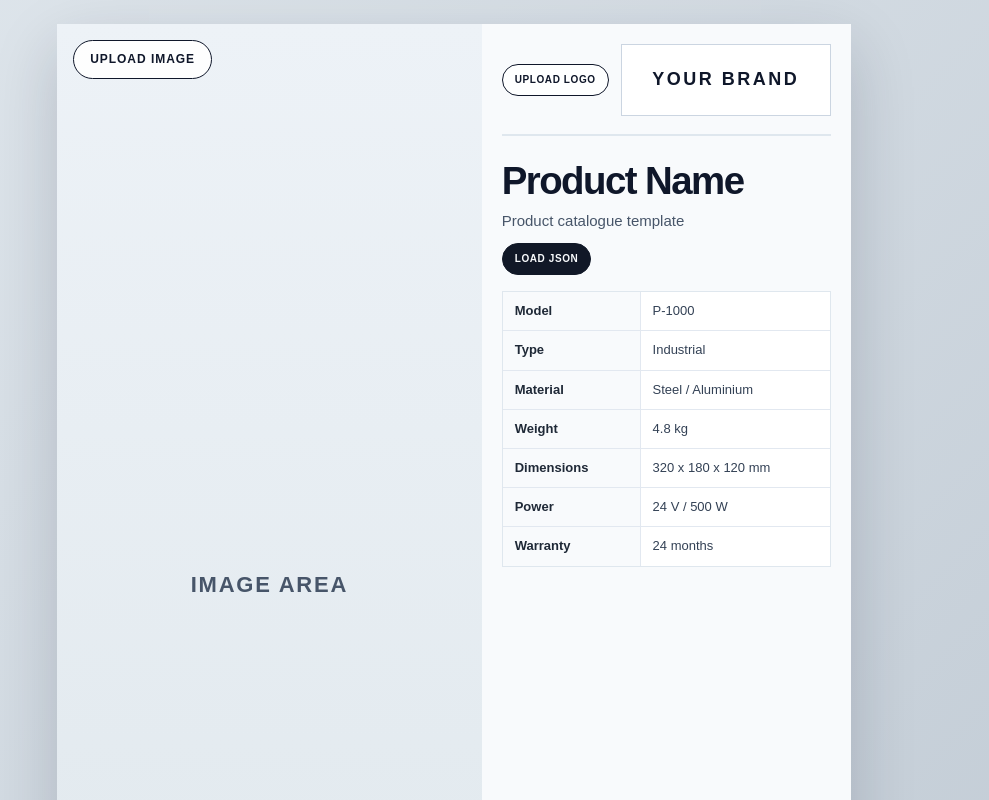
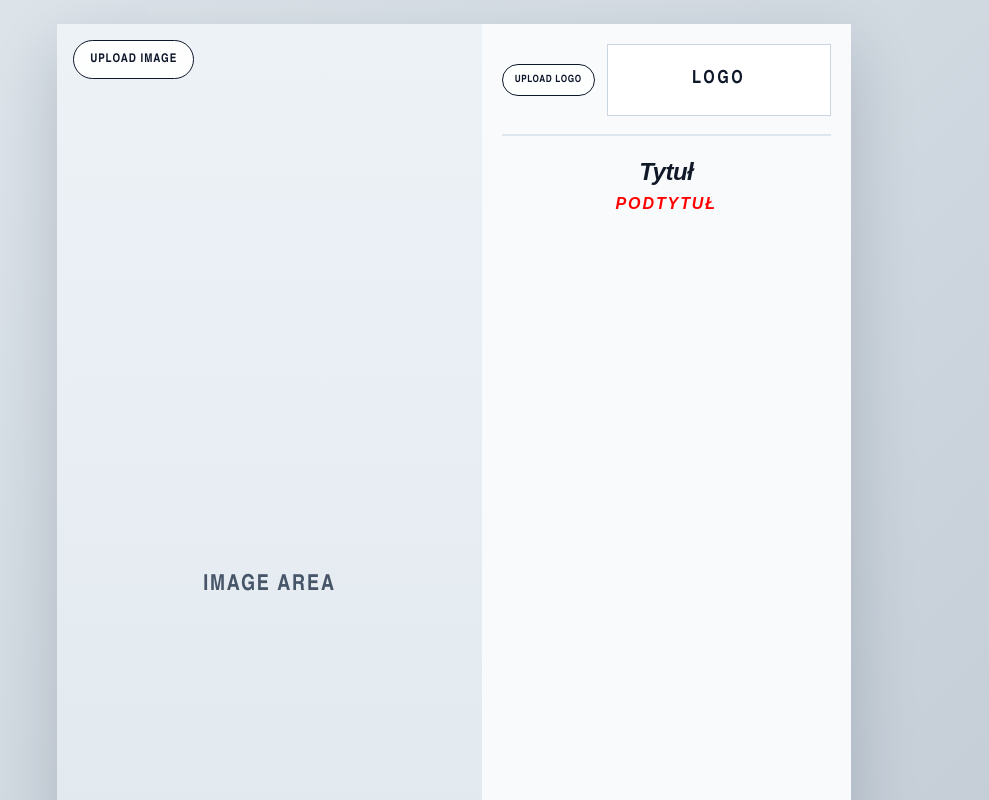
Before and after one commit to DzaneQ/KartyKatalogowe, a Vue app in the folder vue-project/: page / in a window 1280 px wide. Shown: the top 800 px of the page, without its empty margins (186-1175 px from the left). Built offline with nearby package versions, Linux system fonts and the light colour scheme.

Commit message:
feat: Font adjustments

```diff
--- a/vue-project/src/App.vue
+++ b/vue-project/src/App.vue
@@ -14,18 +14,10 @@ interface ProductData {
 }
 
 const defaultProduct: ProductData = {
-  logoText: 'YOUR BRAND',
-  productName: 'Product Name',
-  subtitle: 'Product catalogue template',
-  specifications: [
-    { key: 'Model', value: 'P-1000' },
-    { key: 'Type', value: 'Industrial' },
-    { key: 'Material', value: 'Steel / Aluminium' },
-    { key: 'Weight', value: '4.8 kg' },
-    { key: 'Dimensions', value: '320 x 180 x 120 mm' },
-    { key: 'Power', value: '24 V / 500 W' },
-    { key: 'Warranty', value: '24 months' },
-  ],
+  logoText: 'Logo',
+  productName: 'Tytuł',
+  subtitle: 'Podtytuł',
+  specifications: [],
 }
 
 const product = reactive<ProductData>({ ...defaultProduct, specifications: [...defaultProduct.specifications] })
@@ -81,6 +73,32 @@ onMounted(() => {
   }
 })
 
+const chemicalSubscripts: Record<string, string> = {
+  '0': '₀',
+  '1': '₁',
+  '2': '₂',
+  '3': '₃',
+  '4': '₄',
+  '5': '₅',
+  '6': '₆',
+  '7': '₇',
+  '8': '₈',
+  '9': '₉',
+}
+
+const formatChemicalValue = (value: string): string => {
+  if (!value) {
+    return value
+  }
+
+  return value.replace(/_([0-9]+)/g, (_, digits: string) =>
+    digits
+      .split('')
+      .map((digit) => chemicalSubscripts[digit] ?? digit)
+      .join(''),
+  )
+}
+
 const normalizeSpecifications = (input: unknown): ProductSpecRow[] => {
   if (Array.isArray(input)) {
     return input
@@ -88,7 +106,8 @@ const normalizeSpecifications = (input: unknown): ProductSpecRow[] => {
         if (typeof entry === 'object' && entry !== null) {
           const row = entry as Record<string, unknown>
           const key = typeof row.key === 'string' ? row.key : typeof row.label === 'string' ? row.label : ''
-          const value = typeof row.value === 'string' ? row.value : typeof row.val === 'string' ? row.val : String(row.value ?? '')
+          const rawValue = typeof row.value === 'string' ? row.value : typeof row.val === 'string' ? row.val : String(row.value ?? '')
+          const value = formatChemicalValue(rawValue)
           return key ? { key, value } : null
         }
 
@@ -100,7 +119,7 @@ const normalizeSpecifications = (input: unknown): ProductSpecRow[] => {
   if (input && typeof input === 'object') {
     return Object.entries(input as Record<string, unknown>).map(([key, value]) => ({
       key,
-      value: typeof value === 'string' ? value : String(value ?? ''),
+      value: formatChemicalValue(typeof value === 'string' ? value : String(value ?? '')),
     }))
   }
 
@@ -149,22 +168,7 @@ const onLogoUpload = (event: Event) => {
   logoPreview.value = URL.createObjectURL(file)
 }
 
-const onJsonUpload = async (event: Event) => {
-  const target = event.target as HTMLInputElement
-  const file = target.files?.[0]
-  if (!file) return
 
-  try {
-    const text = await file.text()
-    const parsed = JSON.parse(text) as Record<string, unknown>
-    applyProductData(parsed)
-  } catch (error) {
-    console.error('Invalid JSON file', error)
-    alert('The JSON file is not valid. Please upload a valid product JSON file.')
-  } finally {
-    target.value = ''
-  }
-}
 </script>
 
 <template>
@@ -206,13 +210,11 @@ const onJsonUpload = async (event: Event) => {
           <p class="subtitle">{{ product.subtitle }}</p>
         </div>
 
-        <div class="json-actions">
-          <label class="upload-button upload-button-small accent">Load JSON
-            <input type="file" accept="application/json" @change="onJsonUpload" />
-          </label>
+        <div v-if="product.specifications.length" class="specifications-header">
+          Informacje techniczne:
         </div>
 
-        <div class="table-wrap">
+        <div v-if="product.specifications.length" class="table-wrap">
           <table>
             <tbody>
               <tr v-for="row in product.specifications" :key="`${row.key}-${row.value}`">
@@ -229,12 +231,10 @@ const onJsonUpload = async (event: Event) => {
 
 <style>
 :root {
-  font-family: Arial, Helvetica, sans-serif;
+  font-family: "Futura Bold Condensed", "Arial Narrow", sans-serif;
   color: #111827;
   background: #e5e7eb;
   line-height: 1.4;
-  font-weight: 400;
-  font-synthesis: none;
   text-rendering: optimizeLegibility;
   -webkit-font-smoothing: antialiased;
   -moz-osx-font-smoothing: grayscale;
@@ -298,6 +298,7 @@ body {
   border: 1px solid #0f172a;
   background: rgba(255, 255, 255, 0.92);
   color: #0f172a;
+  font-family: "Futura Bold Condensed", "Arial Narrow", sans-serif;
   font-size: 12px;
   font-weight: 700;
   letter-spacing: 0.08em;
@@ -424,20 +425,37 @@ body {
 
 h1 {
   margin: 0;
-  font-size: clamp(26px, 3vw, 40px);
-  line-height: 1.1;
-  letter-spacing: -0.04em;
-  color: #0f172a;
+  font-family: "Futura Bold Condensed", sans-serif;
+  font-size: 24px;
+  line-height: 1;
+  letter-spacing: -0.02em;
+  font-weight: bold;
+  font-style: italic;
+  text-align: center;
+  color: #111827;
 }
 
 .subtitle {
   margin: 8px 0 0;
-  color: #475569;
-  font-size: 15px;
+  font-family: "Futura Bold Condensed", sans-serif;
+  color: #ff0000;
+  font-size: 16px;
+  font-style: italic;
+  line-height: 1.45;
+  font-weight: 700;
+  letter-spacing: 0.12em;
+  text-align: center;
+  text-transform: uppercase;
 }
 
-.json-actions {
-  margin-bottom: 16px;
+.specifications-header {
+  margin: 16px 0 10px;
+  font-family: "Futura Bold Condensed", "Arial Narrow", sans-serif;
+  color: #111827;
+  font-size: 13px;
+  font-weight: 800;
+  letter-spacing: 0.02em;
+  text-transform: none;
 }
 
 .table-wrap {
@@ -449,6 +467,7 @@ h1 {
 table {
   width: 100%;
   border-collapse: collapse;
+  font-family: "Futura Bold Condensed", "Arial Narrow", sans-serif;
 }
 
 tr + tr {
@@ -456,23 +475,28 @@ tr + tr {
 }
 
 th, td {
-  padding: 10px 12px;
+  padding: 8px 10px;
   text-align: left;
   vertical-align: top;
-  font-size: 13px;
+  font-family: "Futura Bold Condensed", "Arial Narrow", sans-serif;
+  font-size: 10.5px;
+  line-height: 1.35;
 }
 
 th {
-  width: 42%;
+  width: 60%;
   color: #1f2937;
   font-weight: 700;
   background: #f8fafc;
   border-right: 1px solid #e2e8f0;
+  text-align: left;
 }
 
 td {
+  width: 33.33%;
   color: #334155;
   font-weight: 500;
+  text-align: center;
 }
 
 @media (max-width: 780px) {
```
